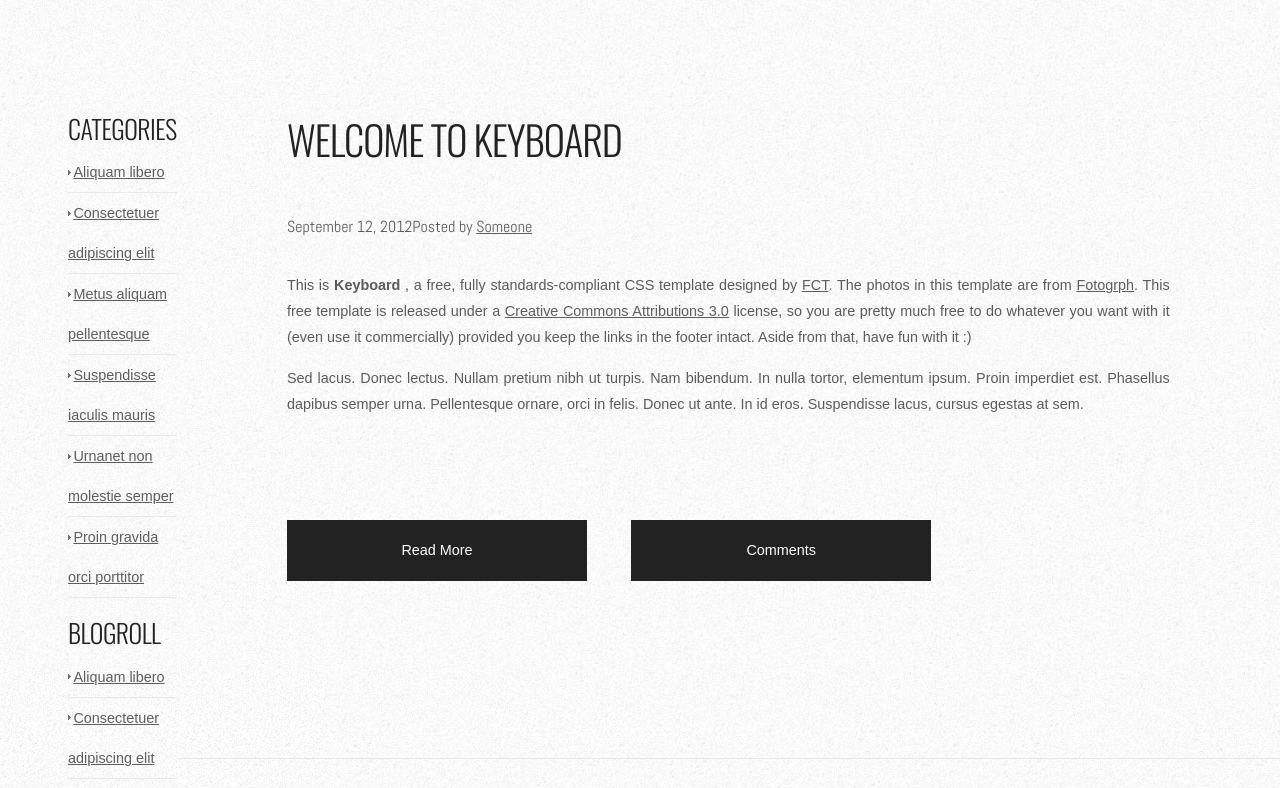
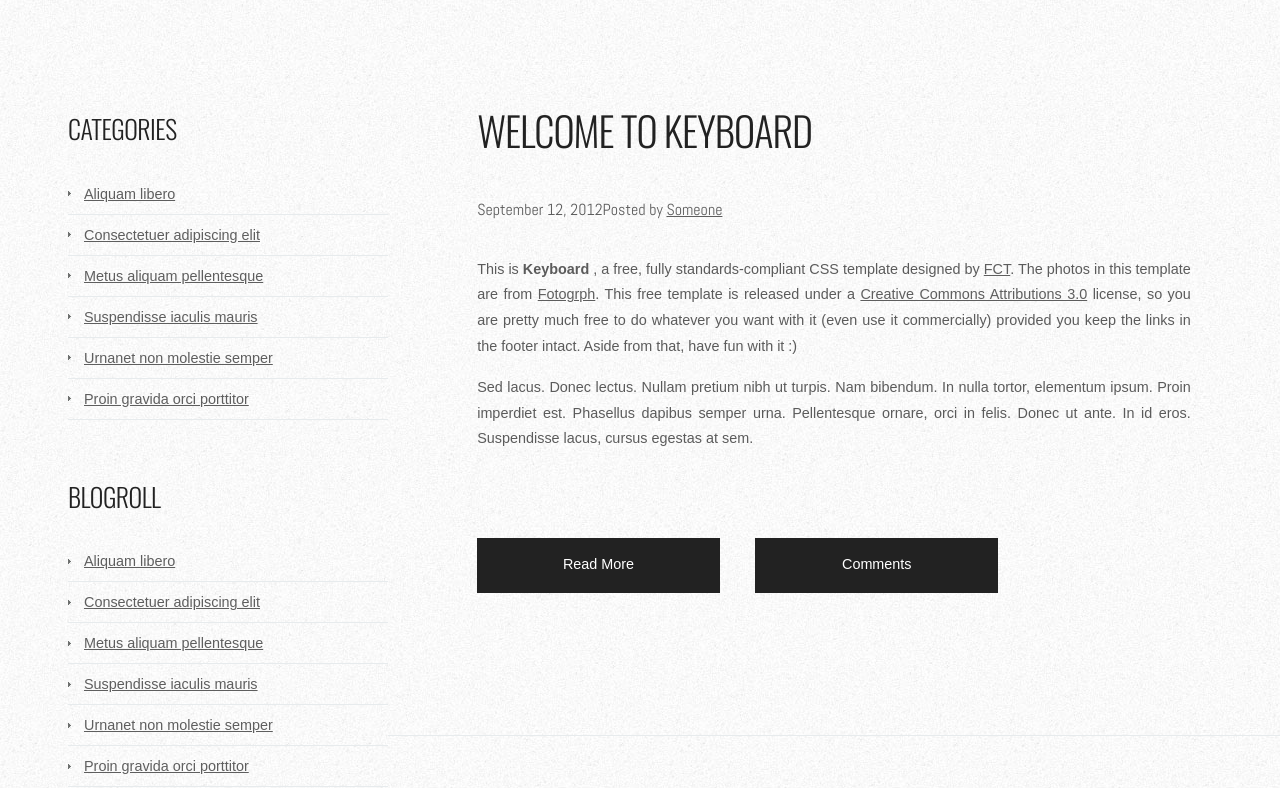
Before and after one commit to paikchristina/project_transformation_paik_christina, a plain HTML site: page index.html in a window 1280 px wide. Shown: the part 664-1452 px from the top of the page. Drawn offline with nearby package versions, Linux system fonts and the light colour scheme.

```diff
--- a/index.html
+++ b/index.html
@@ -1,6 +1,6 @@
 <!DOCTYPE html>
-<html xmlns="http://www.w3.org/1999/xhtml">
-    <head>
+<html class="no-js" lang="en">
+<head>
     <meta name="keywords" content="" />
     <meta name="description" content="" />
     <meta http-equiv="content-type" content="text/html; charset=utf-8" />
@@ -11,7 +11,7 @@
     </head>
 <body id="wrapper">
     <header class="container">
-        <h1 id="logo"><a href="#">Keyboard </a></h1>
+        <h1 id="logo"><a href="#">Keyboard</a></h1>
         <nav>
             <ul>
                 <li class="current_page_item"><a href="#">Homepage</a></li>
@@ -26,13 +26,13 @@
     <!-- end header -->
 
     <main id="page">
-        <div id="content">
+        <div id="content" class="flexflex">
             <section class="post">
                 <h2 class="title"><a href="#">Welcome to Keyboard </a></h2>
                 <p class="meta"><span class="date">September 12, 2012</span><span class="posted">Posted by <a href="#">Someone</a></span></p>
                 &nbsp;
                 <article class="entry">
-                    <p>This is <strong>Keyboard </strong>, a free, fully standards-compliant CSS template designed by <a href="http://www.freecsstemplates.org">FCT</a>.        The photos in this template are from <a href="http://fotogrph.com/"> Fotogrph</a>. This free template is released under a <a href="http://creativecommons.org/licenses/by/3.0/">Creative Commons Attributions 3.0</a> license, so you are pretty much free to do whatever you want with it (even use it commercially) provided you keep the links in the footer intact. Aside from that, have fun with it :) </p>
+                    <p>This is <span class="bolded">Keyboard </span>, a free, fully standards-compliant CSS template designed by <a href="http://www.freecsstemplates.org">FCT</a>.        The photos in this template are from <a href="http://fotogrph.com/"> Fotogrph</a>. This free template is released under a <a href="http://creativecommons.org/licenses/by/3.0/">Creative Commons Attributions 3.0</a> license, so you are pretty much free to do whatever you want with it (even use it commercially) provided you keep the links in the footer intact. Aside from that, have fun with it :) </p>
                     <p>Sed lacus. Donec lectus. Nullam pretium nibh ut turpis. Nam bibendum. In nulla tortor, elementum ipsum. Proin imperdiet est. Phasellus dapibus semper urna. Pellentesque ornare, orci in felis. Donec ut ante. In id eros. Suspendisse lacus, cursus egestas at sem.</p>
                     <p class="links"><a href="#" class="more">Read More</a><a href="#" title="b0x" class="comments">Comments</a></p>
                 </article>
@@ -58,7 +58,7 @@
             &nbsp;
         </div>
         <!-- end #content -->
-        <aside id="sidebar">
+        <aside id="sidebar" class="flexflex">
             <ul>
                 <li>
                     <h2>Categories</h2>
```
Also changed, not shown: 2 other files.
